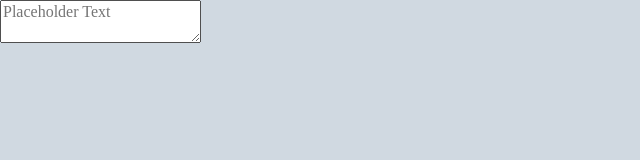
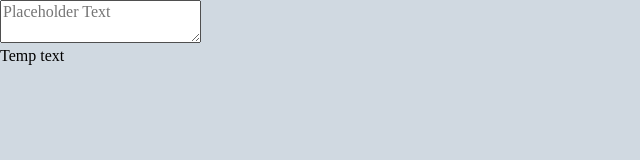
Before and after one commit to N-Nikolaev/FCC--React-2, a React (Vite) app: page / in a window 1280 px wide. Shown: the top 160 px of the page, without its empty margins (0-640 px from the left). Built offline with nearby package versions, Linux system fonts and the light colour scheme.

Commit message:
Added Previewer component

```diff
--- a/src/js/App.js
+++ b/src/js/App.js
@@ -1,10 +1,14 @@
 import React from 'react'
 import Editor from './components/Editor'
+import Previewer from './components/Previewer'
 
 const App = () => {
     return (
         <div className='app'>
-            <Editor />
+            <div className="wrapper">
+                <Editor />
+                <Previewer />
+            </div>
         </div>
     )
 }
--- /dev/null
+++ b/src/js/components/Previewer.js
@@ -0,0 +1,11 @@
+import React from 'react'
+
+const Previewer = () => {
+    return (
+        <div>
+            Temp text
+        </div>
+    )
+}
+
+export default Previewer
```
